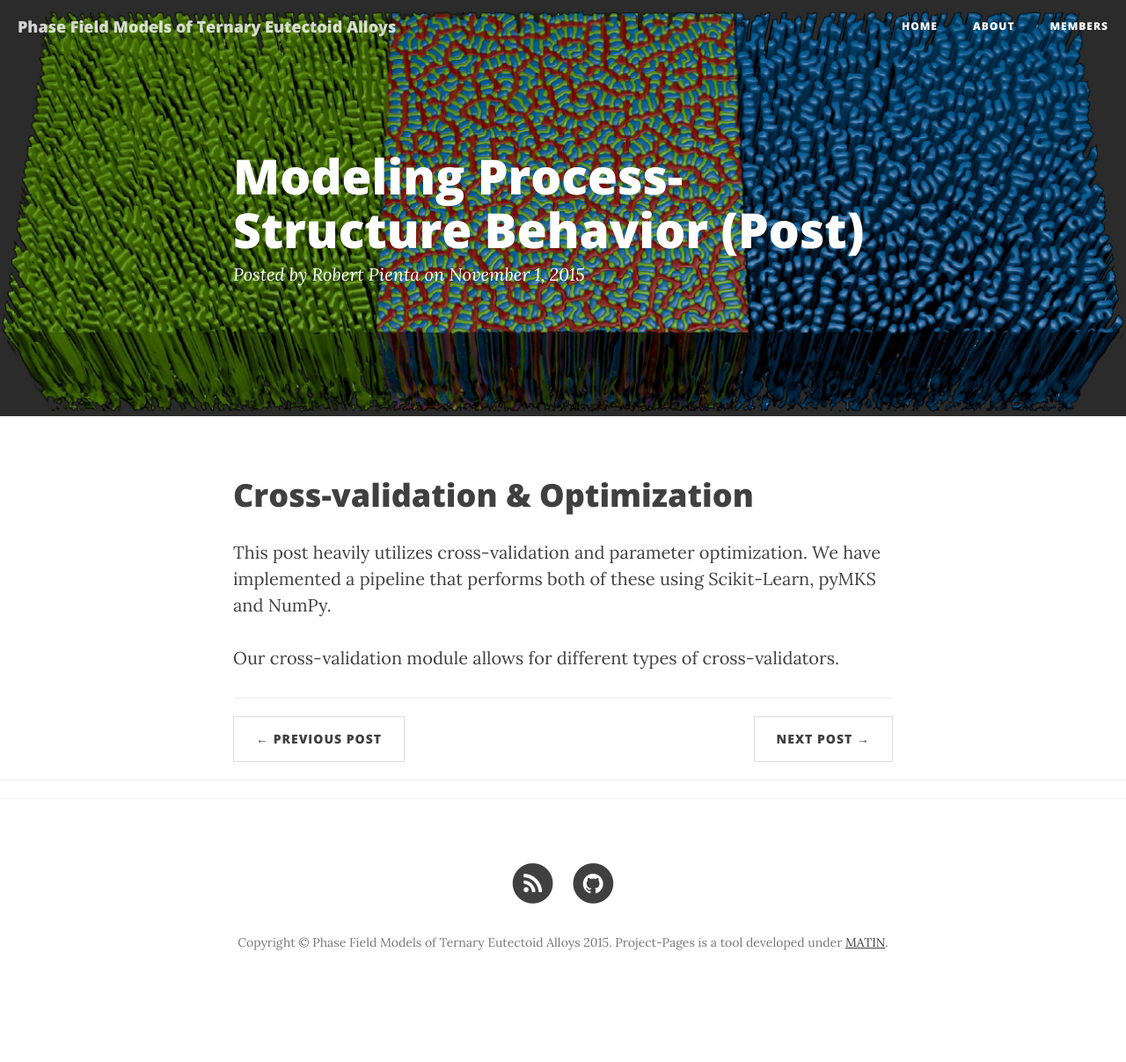
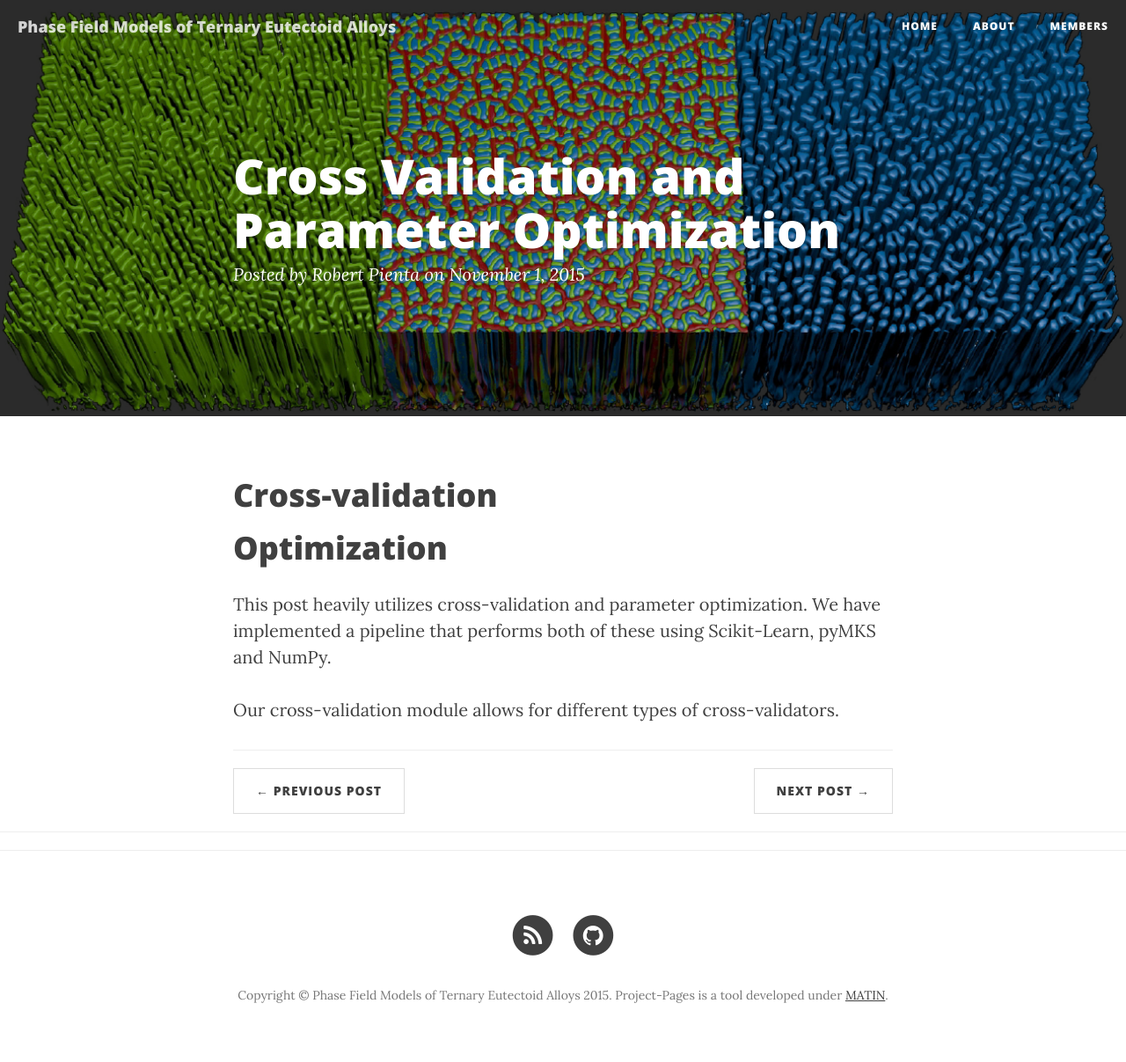
Before and after one commit to Saganaut/MIC-Ternary-Eutectic-Alloy, a Jekyll site: the page built from _posts/2015-11-02-CrossValidation.markdown, in a window 1280 px wide. Shown: the whole page at 88% size. Built offline with Jekyll 4.4.1, drawn with Linux system fonts in a browser that asks for light colours; nearby versions of some CDN libraries; before the commit the page ends 1147 px from its top, so only the background shows below that.

Commit message:
better title

```diff
--- a/_posts/2015-11-02-CrossValidation.markdown
+++ b/_posts/2015-11-02-CrossValidation.markdown
@@ -1,6 +1,6 @@
 ---
 layout:     post
-title:     Modeling Process-Structure Behavior (Post)
+title:      Cross Validation and Parameter Optimization
 date:       2015-11-01
 author:    Robert Pienta
 tags: 		In Progress
@@ -8,7 +8,10 @@ tags: 		In Progress
 <!-- Start Writing Below in Markdown -->
 
 
-# Cross-validation & Optimization
+# Cross-validation
+
+
+# Optimization
 This post heavily utilizes cross-validation and parameter optimization.
 We have implemented a pipeline that performs both of these using Scikit-Learn, pyMKS and NumPy.
 
```
